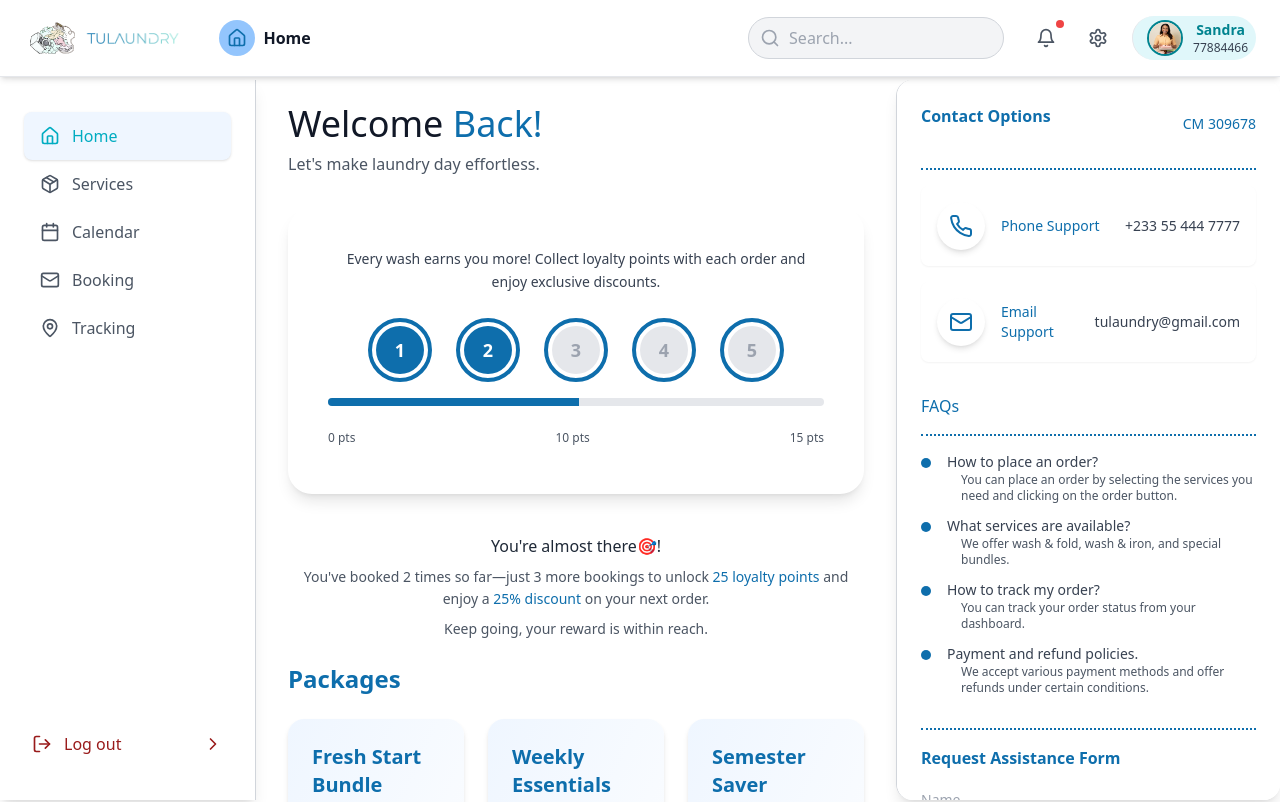
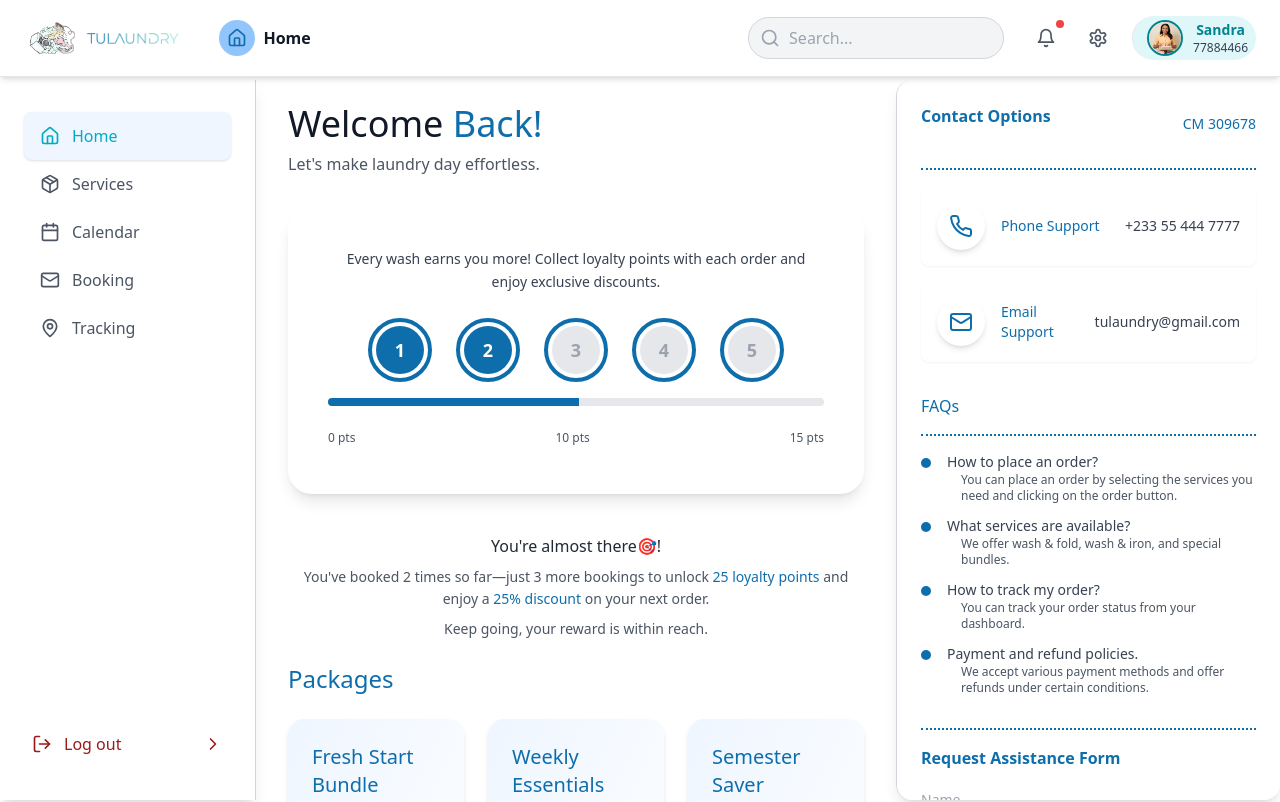
Before and after one commit to Aristocratjnr/Consumer-dashboard, a Next.js app: page /home in a window 1280 px wide. Shown: the top 802 px of the page. Built offline with nearby package versions, Linux system fonts and the light colour scheme.

Commit message:
update font weight for package headings in dashboard home page

```diff
--- a/src/app/(dashboard)/home/page.tsx
+++ b/src/app/(dashboard)/home/page.tsx
@@ -226,13 +226,13 @@
 
                 {/* Packages */}
                 <div>
-                  <h2 className="text-teal text-2xl font-semibold mb-6">Packages</h2>
+                  <h2 className="text-teal text-2xl font-semi-bold mb-6">Packages</h2>
                   <div className="grid grid-cols-1 md:grid-cols-2 lg:grid-cols-3 gap-6">
                     {packages.map((pkg) => (
                       <div key={pkg.id} className="bg-gradient-to-br from-blue-50 to-white p-6 rounded-2xl shadow-md hover:shadow-lg transition-shadow">
                         <div className="flex items-start justify-between mb-4">
                           <div>
-                            <h3 className="font-semibold text-teal text-xl">{pkg.name}</h3>
+                            <h3 className="font-semi-bold text-teal text-xl">{pkg.name}</h3>
                             <span className="text-2xl font-bold text-teal mt-1 block">{pkg.price}</span>
                           </div>
                         </div>
```
